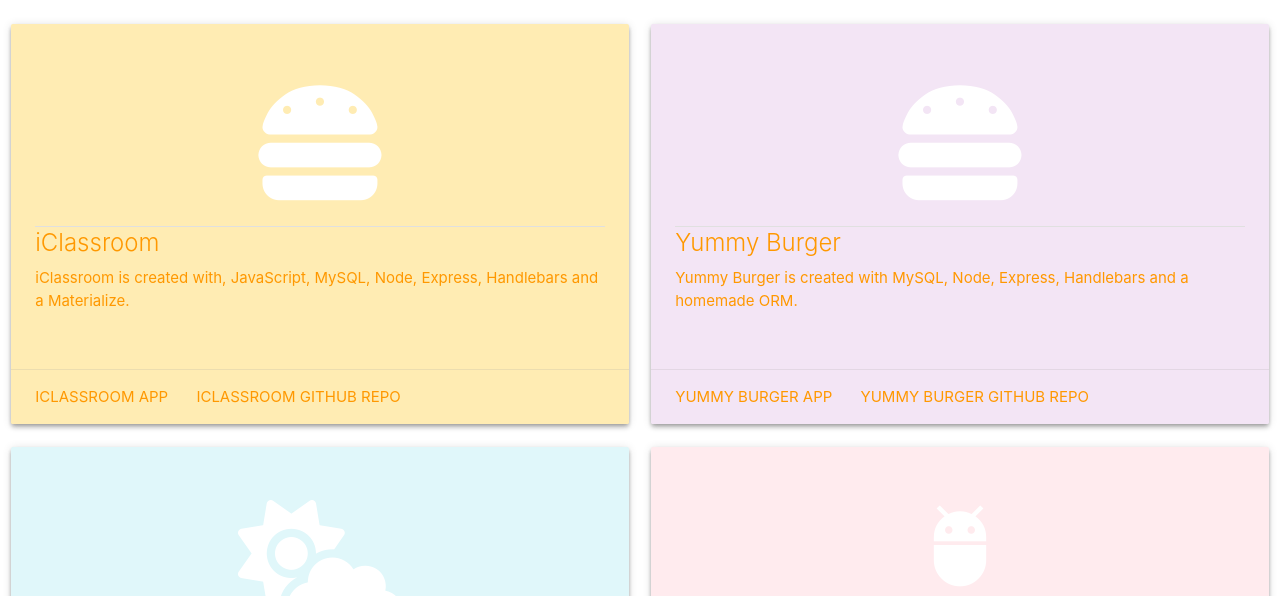
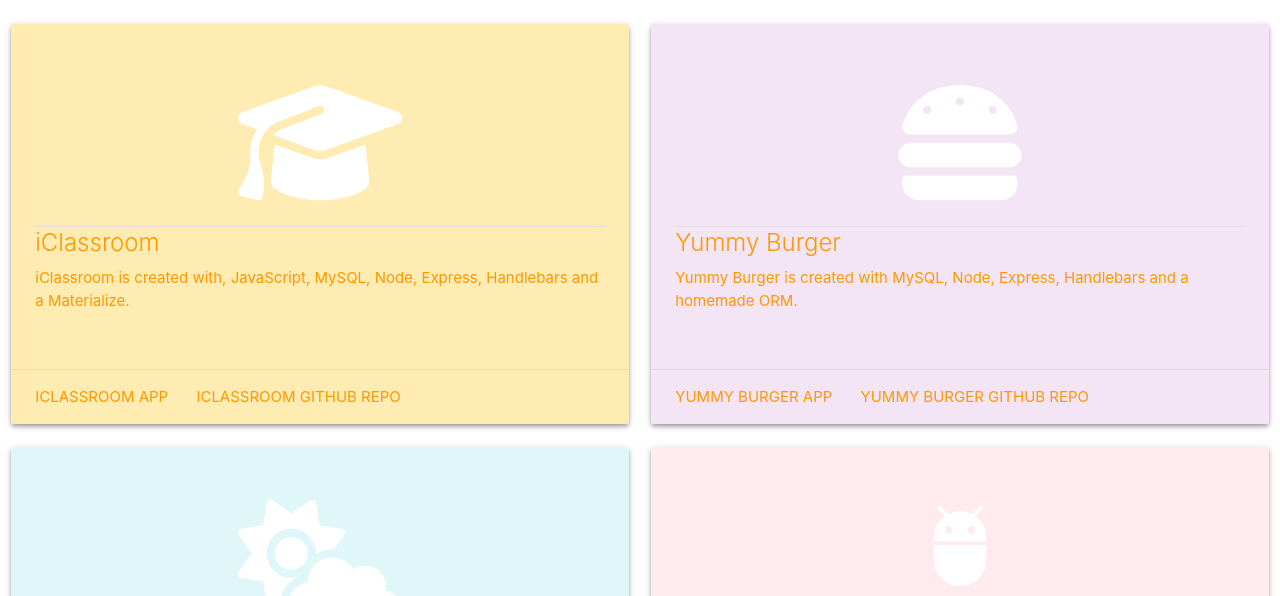
Before and after one commit to dianapulatova/portfolio3, a website: page index.html in a window 1280 px wide. Shown: the part 684-1280 px from the top of the page. Drawn offline with nearby package versions, Linux system fonts and the light colour scheme.

Commit message:
modified the new iclassroom app

```diff
--- a/index.html
+++ b/index.html
@@ -64,7 +64,7 @@
 
 
     <!--  -->
-    <sectio id="portfolio-projects">
+    <section id="portfolio-projects">
       <div class="container">
         <div class="row">
           <h2 class="section-header"> Portfolio</h2>
@@ -75,7 +75,7 @@
           <div class="col l6 m12 s12">
            <div class="card medium amber lighten-4 z-depth-2">
              <div class="card-content white-text">
-               <h3 class="center-align"> <i class="fa fa-hamburger fa-3x" aria-hidden="true"></i></i></h3>
+               <h3 class="center-align"> <i class="fa fa-graduation-cap fa-3x" aria-hidden="true"></i></i></h3>
                <div class="divider"></div>
                <span class="card-title orange-text">iClassroom</span>
                <p class="orange-text">iClassroom is created with, JavaScript, MySQL, Node, Express, Handlebars and a Materialize.
```
